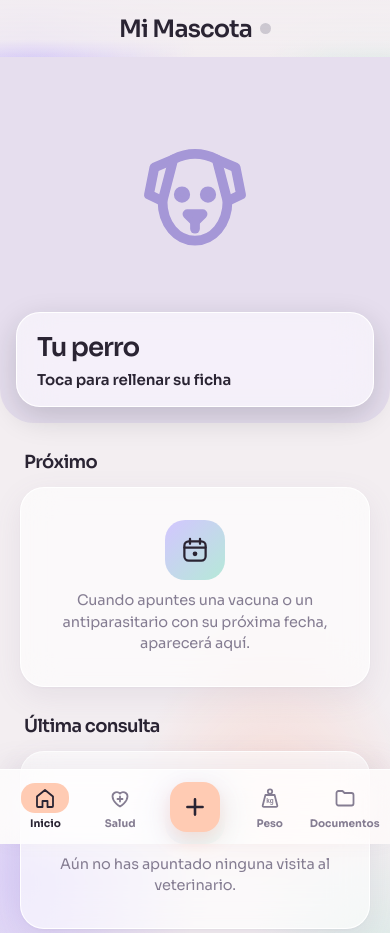
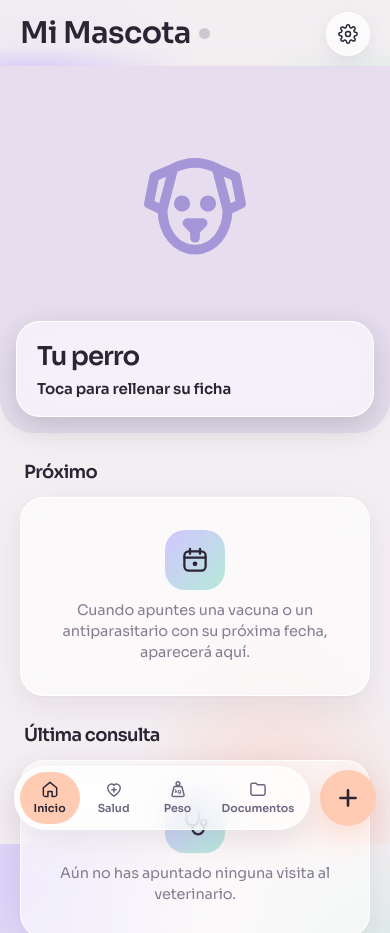
Before and after one commit to Fau25/mi-mascota, a plain HTML site: page index.html in a window 390 px wide. Shown: the top 933 px of the page. Drawn offline with Linux system fonts and the light colour scheme.

Commit message:
v34: menú común (píldora + «+» aparte), título a la izquierda de 30 px, Ajustes arriba a la derecha, punto de sincronización con zona de 44 px y «kg» en Sora
Co-Authored-By: Claude Opus 5.5 <noreply@anthropic.com>
Claude-Session: https://claude.ai/code/session_01RViPf5DwGHAvEPb4uFBKzi

```diff
--- a/index.html
+++ b/index.html
@@ -434,12 +434,30 @@ body.menu-a nav.tabs button.on svg{background:var(--acento)}
   body.menu-a nav.tabs button:not(.on):not(.mas-nav):hover{background:rgba(255,255,255,.8)}
   body.menu-a nav.tabs .mas-nav{margin-left:6px}
 }
+/* Título a la izquierda, Ajustes arriba a la derecha y menú común de Mis apps (píldora + «+» aparte) */
+header.top h1{font-size:30px;text-align:left;letter-spacing:-.02em}
+header.top h1 .estado::after{inset:-16.5px}
+.ajustes-top{flex:none;width:44px;height:44px;border-radius:50%;display:grid;place-items:center;background:rgba(255,255,255,.7);border:1px solid rgba(255,255,255,.95);color:var(--ink);box-shadow:0 6px 18px rgba(120,100,140,.12)}
+.ajustes-top svg{width:20px;height:20px}
+@media (max-width:1023px){
+  body.menu-a{padding-bottom:calc(96px + env(safe-area-inset-bottom))}
+  body.menu-a nav.tabs{bottom:calc(14px + env(safe-area-inset-bottom));padding:0;background:none;border:0;box-shadow:none;-webkit-backdrop-filter:none;backdrop-filter:none;align-items:center;gap:10px;pointer-events:none}
+  body.menu-a nav.tabs .in{flex:none;width:auto;max-width:none;gap:4px;padding:5px;border-radius:999px;background:rgba(255,255,255,.72);border:1px solid rgba(255,255,255,.95);
+    box-shadow:0 10px 30px rgba(120,100,140,.14);-webkit-backdrop-filter:blur(18px);backdrop-filter:blur(18px);pointer-events:auto}
+  body.menu-a nav.tabs .in button{flex:none;min-width:60px;height:52px;padding:0 10px;border-radius:999px;gap:2px;font-size:11px;font-weight:600;color:#6E6680;justify-content:center}
+  body.menu-a nav.tabs .in button svg{width:20px;height:20px;padding:0;background:none!important}
+  body.menu-a nav.tabs .in button.on{background:#FFCBB3;color:#2A2433}
+  body.menu-a nav.tabs .mas-nav{pointer-events:auto;padding:0;border:0;background:none;flex:none}
+  body.menu-a nav.tabs .mas-nav span{width:56px;height:56px;border-radius:50%;background:#FFCBB3;color:#2A2433;box-shadow:0 10px 30px rgba(255,160,122,.3)}
+}
+@media (min-width:1024px){.ajustes-top{display:none}}
 </style>
 </head>
 <body>
 
 <header class="top">
   <h1><span id="titulo">Mi Mascota</span><button class="estado" id="estado" onclick="abrirAjustes()" aria-label="Estado de la sincronización"></button></h1>
+  <button class="ajustes-top" onclick="abrirAjustes()" aria-label="Ajustes"><svg viewBox="0 0 24 24" fill="none" stroke="currentColor" stroke-width="1.8" stroke-linecap="round" stroke-linejoin="round"><path d="M12 15a3 3 0 1 0 0-6 3 3 0 0 0 0 6z"/><path d="M19.4 15a1.7 1.7 0 0 0 .3 1.8l.1.1a2 2 0 1 1-2.8 2.8l-.1-.1a1.7 1.7 0 0 0-1.8-.3 1.7 1.7 0 0 0-1 1.5V21a2 2 0 1 1-4 0v-.1a1.7 1.7 0 0 0-1.1-1.5 1.7 1.7 0 0 0-1.8.3l-.1.1a2 2 0 1 1-2.8-2.8l.1-.1a1.7 1.7 0 0 0 .3-1.8 1.7 1.7 0 0 0-1.5-1H3a2 2 0 1 1 0-4h.1a1.7 1.7 0 0 0 1.5-1.1 1.7 1.7 0 0 0-.3-1.8l-.1-.1a2 2 0 1 1 2.8-2.8l.1.1a1.7 1.7 0 0 0 1.8.3H9a1.7 1.7 0 0 0 1-1.5V3a2 2 0 1 1 4 0v.1a1.7 1.7 0 0 0 1 1.5 1.7 1.7 0 0 0 1.8-.3l.1-.1a2 2 0 1 1 2.8 2.8l-.1.1a1.7 1.7 0 0 0-.3 1.8V9a1.7 1.7 0 0 0 1.5 1H21a2 2 0 1 1 0 4h-.1a1.7 1.7 0 0 0-1.5 1z"/></svg></button>
 </header>
 
 <main>
@@ -456,10 +474,11 @@ body.menu-a nav.tabs button.on svg{background:var(--acento)}
 <nav class="tabs"><div class="in">
   <button data-tab="inicio" class="on" onclick="irA('inicio')"><svg viewBox="0 0 24 24" fill="none" stroke="currentColor" stroke-width="1.8" stroke-linejoin="round"><path d="M4 10.5 12 4l8 6.5V20a1 1 0 0 1-1 1h-4.5v-6h-5v6H5a1 1 0 0 1-1-1z"/></svg>Inicio</button>
   <button data-tab="salud" onclick="irA('salud')"><svg viewBox="0 0 24 24" fill="none" stroke="currentColor" stroke-width="1.8" stroke-linejoin="round"><path d="M12 20.5s-7.5-4.4-7.5-10.2A4.3 4.3 0 0 1 12 7.6a4.3 4.3 0 0 1 7.5 2.7c0 5.8-7.5 10.2-7.5 10.2z"/><path d="M12 10.5v5M9.5 13h5" stroke-linecap="round"/></svg>Salud</button>
+  <button data-tab="peso" onclick="irA('peso')"><svg viewBox="0 0 24 24" fill="none" stroke="currentColor" stroke-width="1.8" stroke-linejoin="round" stroke-linecap="round"><circle cx="12" cy="5.6" r="2.2"/><path d="M7.4 9h9.2l2.7 10.4a1.2 1.2 0 0 1-1.2 1.5H5.9a1.2 1.2 0 0 1-1.2-1.5z"/><text x="12" y="17.4" text-anchor="middle" font-size="6.4" font-weight="800" font-family="Sora,sans-serif" fill="currentColor" stroke="none">kg</text></svg>Peso</button>
+  <button data-tab="docs" onclick="irA('docs')"><svg viewBox="0 0 24 24" fill="none" stroke="currentColor" stroke-width="1.8" stroke-linejoin="round"><path d="M3.5 7a2 2 0 0 1 2-2h4l2 2h7a2 2 0 0 1 2 2v8.5a2 2 0 0 1-2 2h-13a2 2 0 0 1-2-2z"/></svg>Documentos</button>
+</div>
   <button class="mas-nav" onclick="accionFab()" aria-label="Añadir"><span><svg viewBox="0 0 24 24" fill="none" stroke="currentColor" stroke-width="2.4" stroke-linecap="round"><path d="M12 5v14M5 12h14"/></svg></span></button>
-  <button data-tab="peso" onclick="irA('peso')"><svg viewBox="0 0 24 24" fill="none" stroke="currentColor" stroke-width="1.8" stroke-linejoin="round" stroke-linecap="round"><circle cx="12" cy="5.6" r="2.2"/><path d="M7.4 9h9.2l2.7 10.4a1.2 1.2 0 0 1-1.2 1.5H5.9a1.2 1.2 0 0 1-1.2-1.5z"/><text x="12" y="17.4" text-anchor="middle" font-size="6.4" font-weight="800" font-family="Nunito,sans-serif" fill="currentColor" stroke="none">kg</text></svg>Peso</button>
-  <button data-tab="docs" onclick="irA('docs')"><svg viewBox="0 0 24 24" fill="none" stroke="currentColor" stroke-width="1.8" stroke-linejoin="round"><path d="M3.5 7a2 2 0 0 1 2-2h4l2 2h7a2 2 0 0 1 2 2v8.5a2 2 0 0 1-2 2h-13a2 2 0 0 1-2-2z"/></svg>Documentos</button>
-</div></nav>
+</nav>
 
 <div class="velo" id="velo"><div class="hoja" id="hoja" role="dialog" aria-modal="true" tabindex="-1"></div></div>
 
@@ -474,7 +493,7 @@ body.menu-a nav.tabs button.on svg{background:var(--acento)}
 
 <script>
 'use strict';
-const VERSION = 'v33';
+const VERSION = 'v34';
 
 /* ---------- utilidades ---------- */
 const $ = s => document.querySelector(s);
@@ -516,7 +535,7 @@ const SVG = {
   cuenco: '<path d="M3 11h18a9 7 0 0 1-18 0z"/><path d="M8 7.5c1-.9 2.4-1.4 4-1.4s3 .5 4 1.4"/><path d="M6 21h12"/>',
   tarta: '<path d="M4 21h16M5 21v-7a2 2 0 0 1 2-2h10a2 2 0 0 1 2 2v7"/><path d="M5 16c1.5 1 2.5 1 3.5 0s2.5-1 3.5 0 2.5 1 3.5 0 2-1 3.5 0M12 12V8"/><path d="M12 3.5c.8 1 1.2 1.8 0 3-1.2-1.2-.8-2 0-3z"/>',
   gota: '<path d="M12 3s6.5 7 6.5 11.3A6.5 6.5 0 0 1 5.5 14.3C5.5 10 12 3 12 3z"/><path d="M9 14.5a3 3 0 0 0 3 3"/>',
-  bascula: '<circle cx="12" cy="5.6" r="2.2"/><path d="M7.4 9h9.2l2.7 10.4a1.2 1.2 0 0 1-1.2 1.5H5.9a1.2 1.2 0 0 1-1.2-1.5z"/><text x="12" y="17.4" text-anchor="middle" font-size="6.4" font-weight="800" font-family="Nunito,sans-serif" fill="currentColor" stroke="none">kg</text>',
+  bascula: '<circle cx="12" cy="5.6" r="2.2"/><path d="M7.4 9h9.2l2.7 10.4a1.2 1.2 0 0 1-1.2 1.5H5.9a1.2 1.2 0 0 1-1.2-1.5z"/><text x="12" y="17.4" text-anchor="middle" font-size="6.4" font-weight="800" font-family="Sora,sans-serif" fill="currentColor" stroke="none">kg</text>',
   carro: '<path d="M3 4h2.5l2.2 10.5h10.6L20.5 7H7"/><circle cx="9.5" cy="19" r="1.4"/><circle cx="17" cy="19" r="1.4"/>',
   doc: '<path d="M14 3H7a2 2 0 0 0-2 2v14a2 2 0 0 0 2 2h10a2 2 0 0 0 2-2V8z"/><path d="M14 3v5h5M9 13h6M9 17h4"/>',
   calendario: '<rect x="3.5" y="5" width="17" height="15.5" rx="3.5"/><path d="M3.5 10h17M8 3v4M16 3v4"/><circle cx="12" cy="15" r="1" fill="currentColor"/>',
--- a/sw.js
+++ b/sw.js
@@ -1,5 +1,5 @@
 // Cada cambio de la app: subir la versión (mi-mascota-vNN)
-const CACHE = 'mi-mascota-v33';
+const CACHE = 'mi-mascota-v34';
 const ARCHIVOS = ['./', 'index.html', 'manifest.json', 'icon-180.png', 'icon-192.png', 'icon-512.png', 'fuentes/sora-400.woff2', 'fuentes/sora-500.woff2', 'fuentes/sora-600.woff2', 'fuentes/sora-700.woff2'];
 
 self.addEventListener('install', e => {
```
